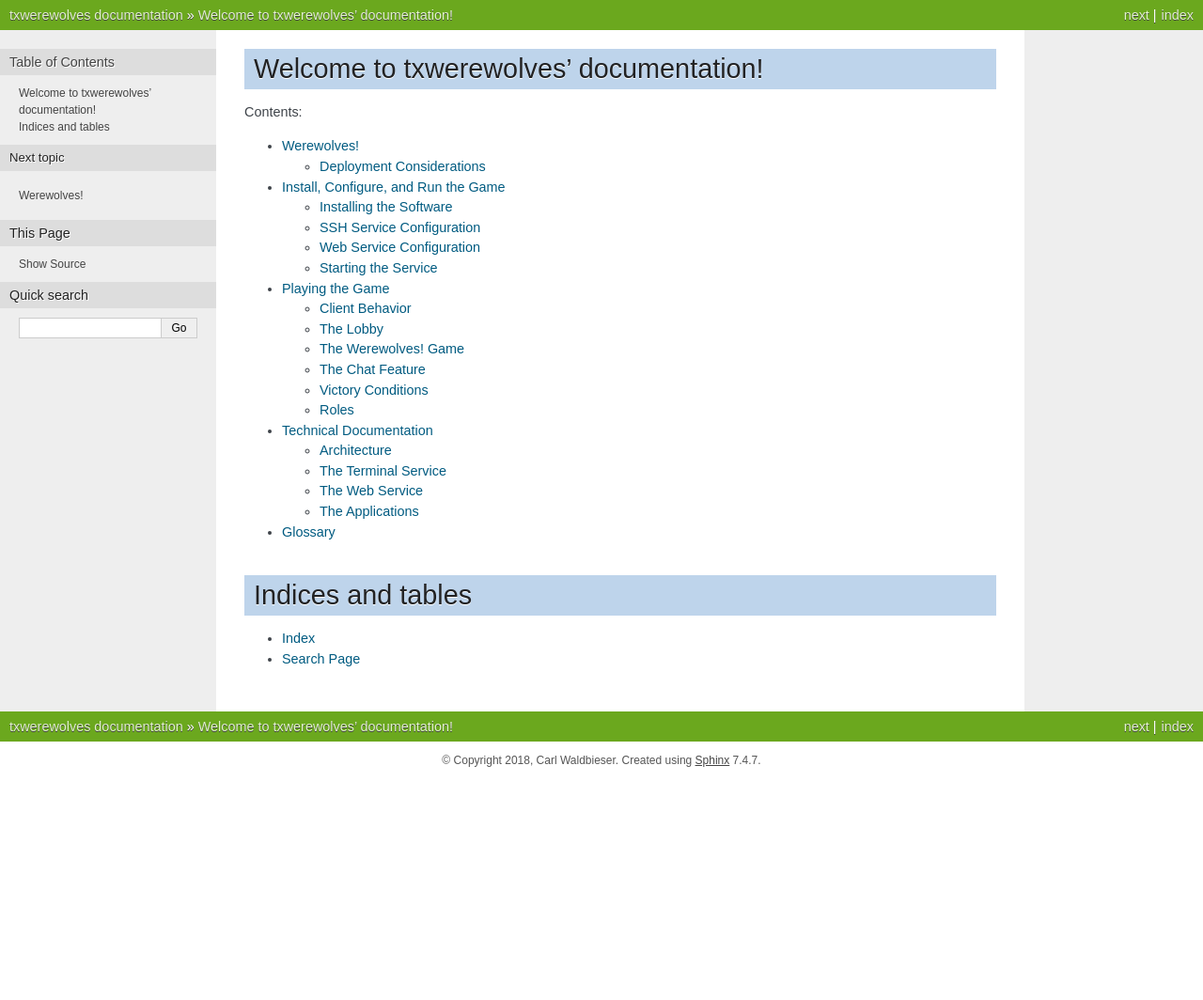
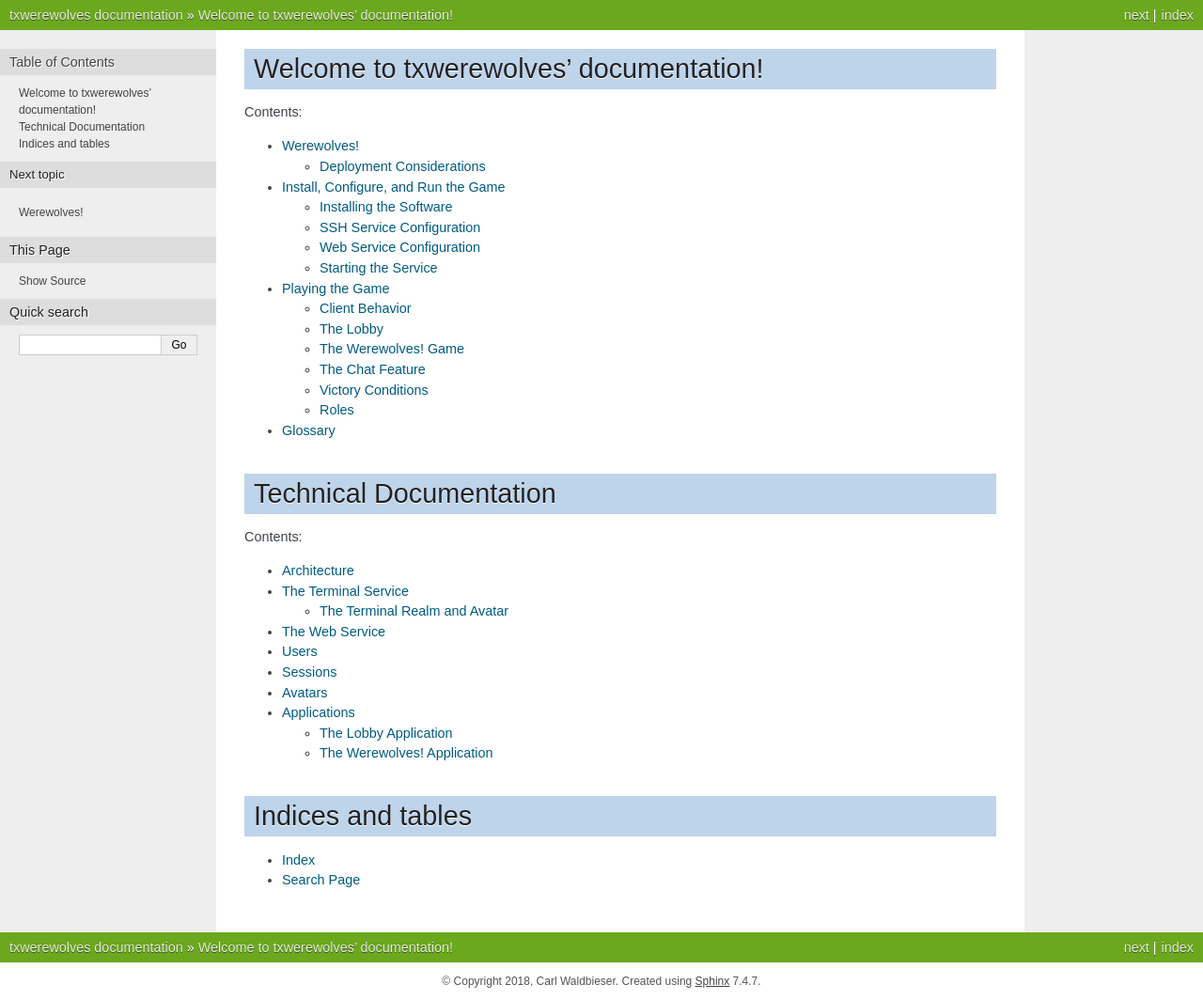
Before and after one commit to cwaldbieser/txwerewolves, a Sphinx documentation site: the page built from docs/index.rst, in a window 1280 px wide. Shown: the whole page at 94% size. Built offline with Sphinx 7.4.7, drawn with Linux system fonts in a browser that asks for light colours; before the commit the page ends 900 px from its top, so only the background shows below that.

Commit message:
Reorganized the TOC.

```diff
--- a/docs/index.rst
+++ b/docs/index.rst
@@ -14,9 +14,18 @@ Welcome to txwerewolves' documentation!
    intro
    installation
    gameplay
-   technical
 
    glossary
+
+Technical Documentation
+=======================
+
+.. toctree::
+   :maxdepth: 2
+   :caption: Contents:
+   :glob:
+
+   tech/*
 
 Indices and tables
 ==================
--- a/docs/technical.rst
+++ b/docs/tech/02_terminal-service.rst
@@ -67,9 +36,9 @@ Once a connection is made, the :py:class:`~twisted.conch.ssh.factory.SSHFactory`
 creates an instance of :py:class:`twisted.conch.ssh.transport.SSHServerTransport`
 to communicate with the connected client.
 
-"""""""""""""""""""""""""""""
+-----------------------------
 The Terminal Realm and Avatar
-"""""""""""""""""""""""""""""
+-----------------------------
 
 When a client connects to the terminal service and successfully authenticates
 with the registered credential checker, the resulting avatar ID is passed to
--- /dev/null
+++ b/docs/tech/03_web-service.rst
@@ -0,0 +1,3 @@
+===============
+The Web Service
+===============
--- /dev/null
+++ b/docs/tech/07_users.rst
@@ -0,0 +1,3 @@
+=====
+Users
+=====
--- /dev/null
+++ b/docs/tech/11_sessions.rst
@@ -0,0 +1,3 @@
+========
+Sessions
+========
--- /dev/null
+++ b/docs/tech/15_avatars.rst
@@ -0,0 +1,3 @@
+=======
+Avatars
+=======
--- /dev/null
+++ b/docs/tech/20_applications.rst
@@ -0,0 +1,41 @@
+============
+Applications
+============
+
+The user entry for a given player always has a single active application
+registered at any given time.  The application must be the appropriate kind for
+the current user avatar.  E.g. terminal avatars require terminal applications
+and web avatars require web applications.  Applications must be convertible from
+one kind to another so that a user can switch between interfaces.  Because of
+this, an application should maintain state in its `appstate` property which can
+readilly be transferred to a similar application of a different kind.
+Applications implement the
+:py:meth:`txwerewolves.interfaces.IApplication.produce_compatible_application`
+to perform such conversions.
+
+---------------------
+The Lobby Application
+---------------------
+
+The Lobby application is the default application.  Each player's state is
+maintained by a finite state machine.  Players may move through various
+states.  A player may start a session and invite others to join.  She may
+accept an invitation or reject it.  She can leave a session or cancel a
+session she initiated.  She may also start a session which players have
+joined.  this latter action will replace the Lobby application for players who
+have joined the session with the Werewolves! game application.
+
+---------------------------
+The Werewolves! Application
+---------------------------
+
+The Werewolves! game application is different from the Lobby application in that
+the game state is shared amongst the members of the session.  In contrast, the
+Lobby application of a given player doesn't share state with the Lobby
+applications of other players-- all interaction is mediated via changes to a
+shared session instance.
+
+The game application is modeled as a shared finite state machine.  Players are
+only able to activate transitions in the game's state machine when their role
+becomes active, but this information is generally kept hidden from the other
+players.
```
Also changed, not shown: other parts of docs/tech/02_terminal-service.rst (+2 -79 lines), docs/tech/01_architecture.rst (added, +26 -0 lines).
